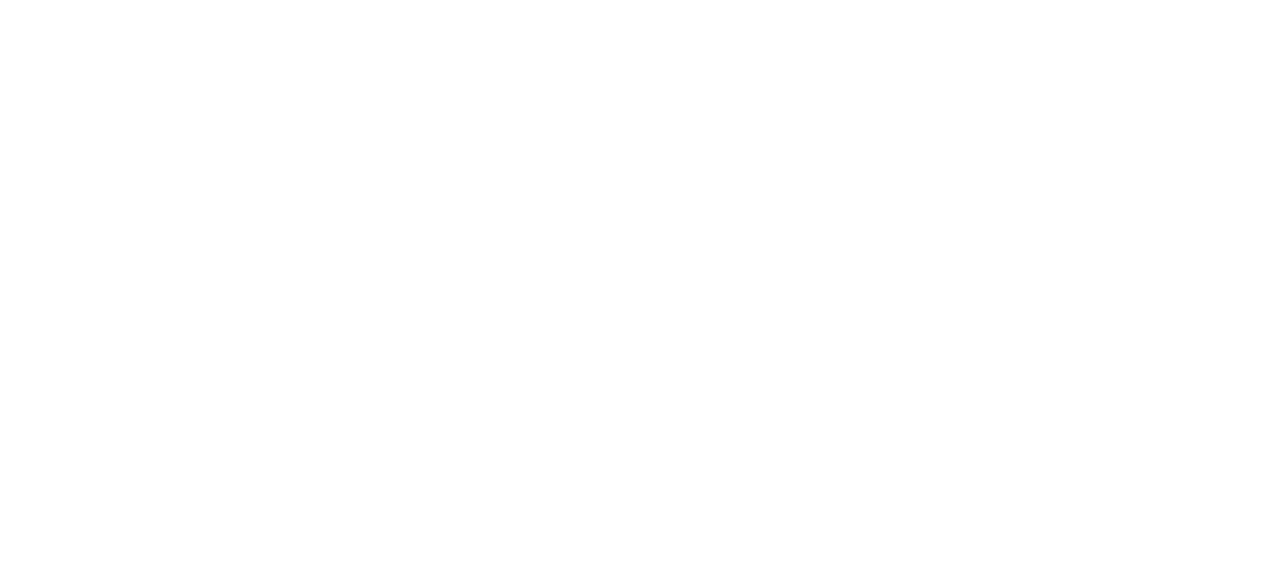
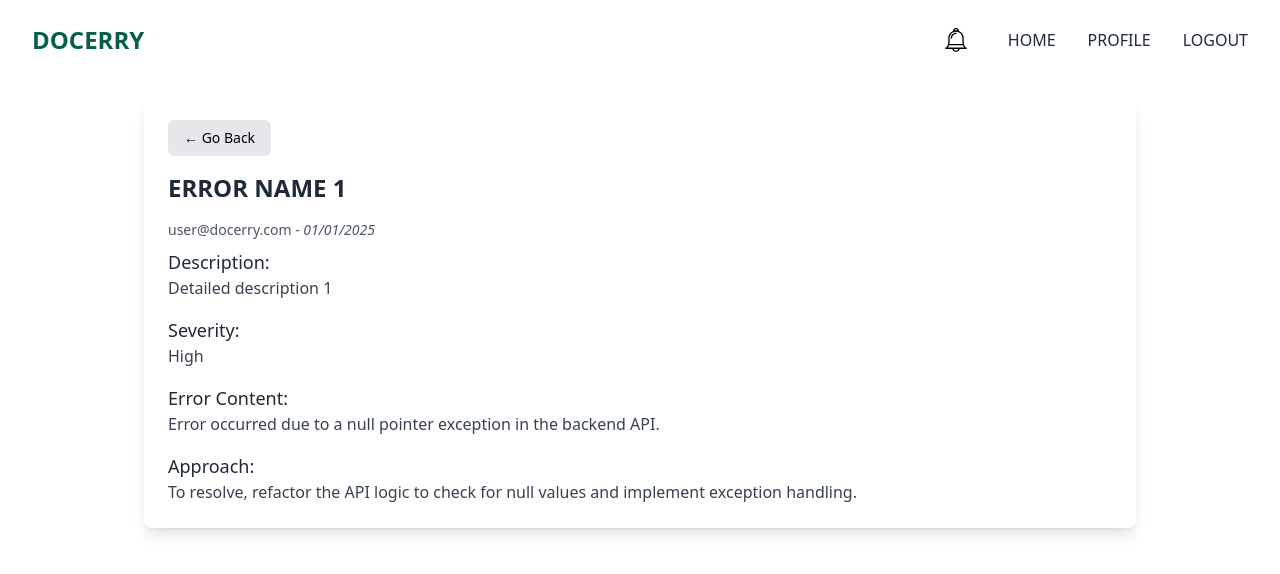
Before and after one commit to aarjookhand/docerry-frontend, a React (Create React App) app in the folder frontend/: page /error/1 in a window 1280 px wide. Before the commit this address had no page. Shown: the top 574 px of the page. Built offline with nearby package versions, Linux system fonts and the light colour scheme.

Commit message:
feat: detailed-error view

```diff
--- a/frontend/src/App.js
+++ b/frontend/src/App.js
@@ -8,6 +8,7 @@
 import SignInPage from './views/SignInPage';
 import HomePage from './views/HomePage';
 import CreateErrorPage from './views/CreateErrorPage';
+import DetailedErrorPage from './views/DetailedErrorPage';
 
 
 function App() {
@@ -22,6 +23,7 @@
           <Route path="/signin" element={<SignInPage />} />
           <Route path="/home" element={<HomePage />} />
           <Route path="/create-error" element={<CreateErrorPage />} />
+          <Route path="/error/:id" element={<DetailedErrorPage />} />
         </Routes>
       </div>
     </Router>
--- /dev/null
+++ b/frontend/src/components/DetailedError.jsx
@@ -0,0 +1,105 @@
+import React, { useState, useEffect } from "react";
+import { useNavigate } from "react-router-dom";
+import { useParams } from "react-router-dom";
+
+export default function DetailedError() {
+    const { id } = useParams();
+    const [error, setError] = useState(null);
+    const navigate = useNavigate();
+
+    useEffect(() => {
+        const fetchData = async () => {
+          try {
+            // TODO: Replace with real backend call
+            const mockDetails = {
+              1: {
+                id: 1,
+                name: "ERROR NAME 1",
+                email: "user@docerry.com",
+                date: "01/01/2025",
+                description: "Detailed description 1",
+                severity: "High",
+                errorContent: "Error occurred due to a null pointer exception in the backend API.",
+                approach: "To resolve, refactor the API logic to check for null values and implement exception handling."
+              },
+
+              2: {
+                id: 2,
+                name: "ERROR NAME 2",
+                email: "user@docerry.com",
+                date: "01/01/2025",
+                description: "Detailed description 2",
+                severity: "Low",
+                errorContent: "UI misalignment issue caused by incorrect CSS grid implementation.",
+                approach: "Fix by adjusting the grid layout to ensure responsiveness across different screen sizes."
+              },
+
+              3: {
+                id: 3,
+                name: "ERROR NAME 3",
+                email: "user@docerry.com",
+                date: "01/01/2025",
+                description: "Detailed description 3",
+                severity: "Medium",
+                errorContent: "Timeout error in fetching data from the external service.",
+                approach: "Increase the timeout threshold and investigate the service performance bottleneck."
+              }
+            };
+
+
+            setError(mockDetails[id]);
+            // const response = await fetch(`/api/errors/${id}`);
+            // const data = await response.json();
+            // setError(data);
+          } catch (error) {
+            console.error("Error fetching error details:", error);
+          }
+        };
+
+        fetchData();
+      }, [id]);
+
+      if (!error) {
+        return <div>Loading...</div>;
+      }
+
+    const handleGoBack = () => {
+        navigate(-1);
+    };
+
+  return (
+      <div className="bg-white p-6 rounded-lg shadow-lg">
+            <button className="text-sm bg-gray-200 px-4 py-2 rounded-md mb-4 hover:bg-gray-300"
+              onClick={handleGoBack}>
+                &larr; Go Back
+            </button>
+            <h3 className="text-2xl font-semibold text-gray-800 mb-4">{error.name}</h3>
+            <p className="text-gray-600 text-sm mb-2">
+              <span className="font-medium">{error.email}</span> - <span className="italic">{error.date}</span>
+            </p>
+
+            <div className="space-y-4">
+              <div>
+                <h4 className="text-lg font-medium text-gray-800">Description:</h4>
+                <p className="text-gray-700">{error.description}</p>
+              </div>
+
+              <div>
+                <h4 className="text-lg font-medium text-gray-800">Severity:</h4>
+                <p className="text-gray-700">{error.severity}</p>
+              </div>
+
+              <div>
+                <h4 className="text-lg font-medium text-gray-800">Error Content:</h4>
+                <p className="text-gray-700">{error.errorContent}</p>
+              </div>
+
+              <div>
+                <h4 className="text-lg font-medium text-gray-800">Approach:</h4>
+                <p className="text-gray-700">{error.approach}</p>
+              </div>
+            </div>
+      </div>
+
+  )
+}
--- a/frontend/src/components/ErrorCard.jsx
+++ b/frontend/src/components/ErrorCard.jsx
@@ -1,8 +1,9 @@
 import React from "react";
 
-export function ErrorCard({ email, date, name, description }) {
+export function ErrorCard({ email, date, name, description , onClick}) {
     return (
-      <div className="bg-gray-100 px-10 rounded-md shadow-md mb-4">
+      <div className="bg-gray-100 px-10 rounded-md shadow-md mb-4"
+      onClick={onClick}>
         <p className="text-gray-600">
           {email} - Date posted: {date}
         </p>
--- a/frontend/src/components/ErrorList.jsx
+++ b/frontend/src/components/ErrorList.jsx
@@ -1,8 +1,10 @@
 import React, { useState, useEffect } from "react";
+import { useNavigate } from "react-router-dom";
 import { ErrorCard } from "./ErrorCard";
 
 export function ErrorList() {
   const [errors, setErrors] = useState([]);
+  const navigate = useNavigate();
 
   useEffect(() => {
     const fetchData = async () => {
@@ -26,6 +28,10 @@
     fetchData();
   }, []);
 
+  const handleClick = (id) => {
+    navigate(`/error/${id}`); // Navigate to the detailed error page
+  };
+
   return (
     <div>
       {errors.map((error) => (
@@ -35,6 +41,7 @@
           date={error.date}
           name={error.name}
           description={error.description}
+          onClick={() => handleClick(error.id)}
         />
       ))}
     </div>
--- /dev/null
+++ b/frontend/src/views/DetailedErrorPage.js
@@ -0,0 +1,14 @@
+import React from 'react'
+import PrivateNavbar from '../components/PrivateNavbar'
+import DetailedError from '../components/DetailedError'
+
+export default function DetailedErrorPage() {
+  return (
+    <div className="min-h-screen bg-white">
+        <PrivateNavbar/>
+    <div className="p-4 max-w-screen-lg mx-auto">
+      <DetailedError />
+    </div>
+    </div>
+  )
+}
```
